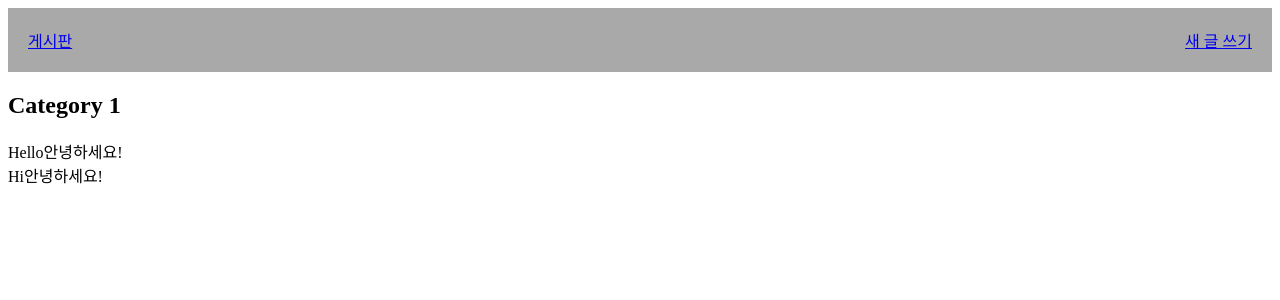
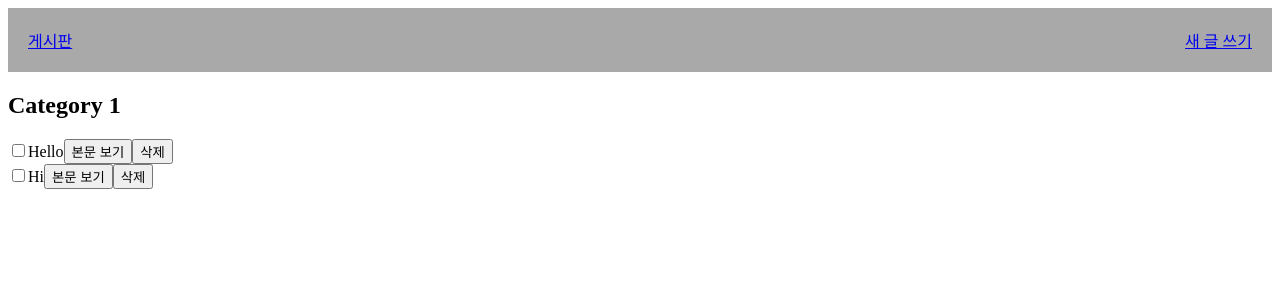
Before and after one commit to amh6281/Notice-Board, a React (Create React App) app: page /category/1 in a window 1280 px wide. Shown: the top 300 px of the page. Built offline with nearby package versions, Linux system fonts and the light colour scheme.

Commit message:
게시글의 본문보기, 삭제 버튼 추가 2022.02.11
useState()를 사용하여 게시글에서 버튼 클릭 시 본문을 보여준다.

```diff
--- a/src/components/Category/Category.js
+++ b/src/components/Category/Category.js
@@ -1,10 +1,12 @@
 import dummy from "../../db/data.json";
 import { useParams } from "react-router-dom";
+import Post from "../Post/Post";
 
 export default function Category() {
   // dummy.posts이용
 
-  const category = useParams().category;
+  //useParams() = url에 category를 가져옴
+  const { category } = useParams();
   const postList = dummy.posts.filter(
     (post) => post.category === Number(category)
   );
@@ -13,10 +15,7 @@ export default function Category() {
       <h2>Category {category}</h2>
       <div>
         {postList.map((post) => (
-          <div key={post.id}>
-            <span>{post.title}</span>
-            <span>{post.contents}</span>
-          </div>
+          <Post post={post} key={post.id} />
         ))}
       </div>
     </div>
--- a/src/components/CategoryList/CategoryList.js
+++ b/src/components/CategoryList/CategoryList.js
@@ -8,6 +8,7 @@ export default function CategoryList() {
       {dummy.categorys.map((category) => (
         <li key={category.id}>
           <Link to={`/category/${category.category}`}>
+            {/*category.category는 dummy data에 있는 categorys의 category*/}
             Category {category.category}
           </Link>
         </li>
--- /dev/null
+++ b/src/components/Post/Post.js
@@ -0,0 +1,28 @@
+import { useState } from "react";
+
+export default function Post({ post }) {
+  const [isShow, setIsShow] = useState(false);
+  const [isDelete, setIsDelete] = useState(post.delete);
+
+  function clickShow() {
+    setIsShow(!isShow);
+  }
+
+  function clickDelete() {
+    setIsDelete(!isDelete);
+  }
+
+  return (
+    <div>
+      <span>
+        <input type="checkbox" checked={isDelete} onChange={clickDelete} />
+      </span>
+      <span>{post.title}</span>
+      <span>{isShow && post.contents}</span>
+      <span>
+        <button onClick={clickShow}>본문 {isShow ? "숨기기" : "보기"} </button>
+        <button>삭제</button>
+      </span>
+    </div>
+  );
+}
--- a/src/db/data.json
+++ b/src/db/data.json
@@ -19,42 +19,42 @@
       "category": 1,
       "title": "Hello",
       "contents": "안녕하세요!",
-      "isDone": false
+      "delete": false
     },
     {
       "id": 2,
       "category": 1,
       "title": "Hi",
       "contents": "안녕하세요!",
-      "isDone": false
+      "delete": false
     },
     {
       "id": 3,
       "category": 2,
       "title": "World",
       "contents": "반가워요",
-      "isDone": false
+      "delete": false
     },
     {
       "id": 4,
       "category": 2,
       "title": "New post",
       "contents": "새 게시글 입니다.",
-      "isDone": false
+      "delete": false
     },
     {
       "id": 5,
       "category": 3,
       "title": "가입했습니다.",
       "contents": "가입했습니다!",
-      "isDone": false
+      "delete": false
     },
     {
       "id": 6,
       "category": 3,
       "title": "잘부탁드려요",
       "contents": "잘 부탁드립니다~",
-      "isDone": false
+      "delete": false
     }
   ]
 }
```
